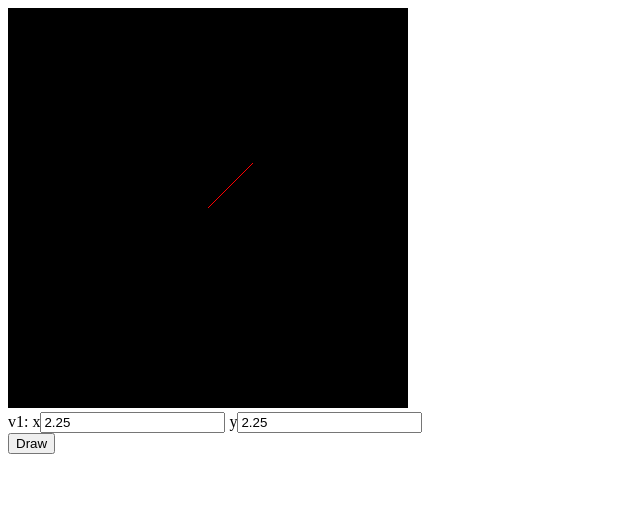
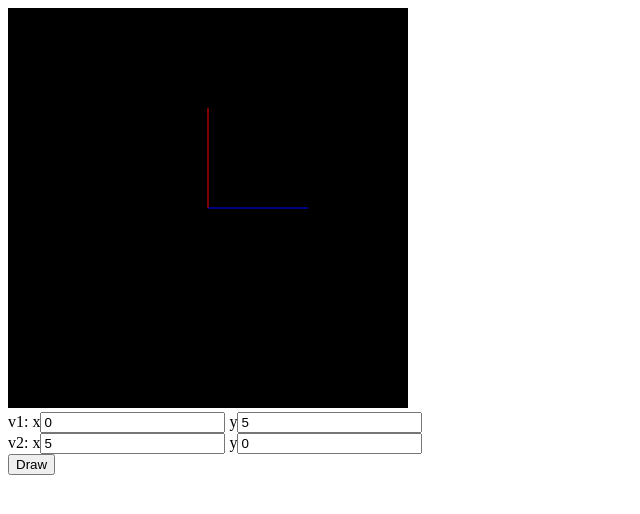
Before and after one commit to adrianmgg/cse160, a plain HTML site: page asg0/asg0.html in a window 1280 px wide. Shown: the whole page, without its empty margins (0-640 px from the left). Drawn offline with Linux system fonts and the light colour scheme.

Commit message:
step 4 done

```diff
--- a/asg0/asg0.html
+++ b/asg0/asg0.html
@@ -11,8 +11,13 @@
 		</canvas>
 		<div>
 			v1:
-			<label>x<input id="v1.x" type="number" value="2.25"></input></label>
-			<label>y<input id="v1.y" type="number" value="2.25"></input></label>
+			<label>x<input id="v1.x" type="number" value="0"></input></label>
+			<label>y<input id="v1.y" type="number" value="5"></input></label>
+		</div>
+		<div>
+			v2:
+			<label>x<input id="v2.x" type="number" value="5"></input></label>
+			<label>y<input id="v2.y" type="number" value="0"></input></label>
 		</div>
 		<button id="draw_button">Draw</button>
 		<script src="lib/cuon-matrix-cse160.js"></script>
--- a/asg0/asg0.js
+++ b/asg0/asg0.js
@@ -19,6 +19,8 @@ function main() {
 
 const v1_x_input = document.getElementById('v1.x');
 const v1_y_input = document.getElementById('v1.y');
+const v2_x_input = document.getElementById('v2.x');
+const v2_y_input = document.getElementById('v2.y');
 const draw_button = document.getElementById('draw_button');
 draw_button.addEventListener('click', (e) => { handleDrawEvent(); });
 
@@ -29,6 +31,8 @@ function handleDrawEvent() {
 	ctx.fillRect(0, 0, 400, 400);
 	const v1 = new Vector3([v1_x_input.valueAsNumber, v1_y_input.valueAsNumber, 0]);
 	drawVector(v1, "red");
+	const v2 = new Vector3([v2_x_input.valueAsNumber, v2_y_input.valueAsNumber, 0]);
+	drawVector(v2, '#00F');
 }
 
 function drawVector(v, color) {
```
